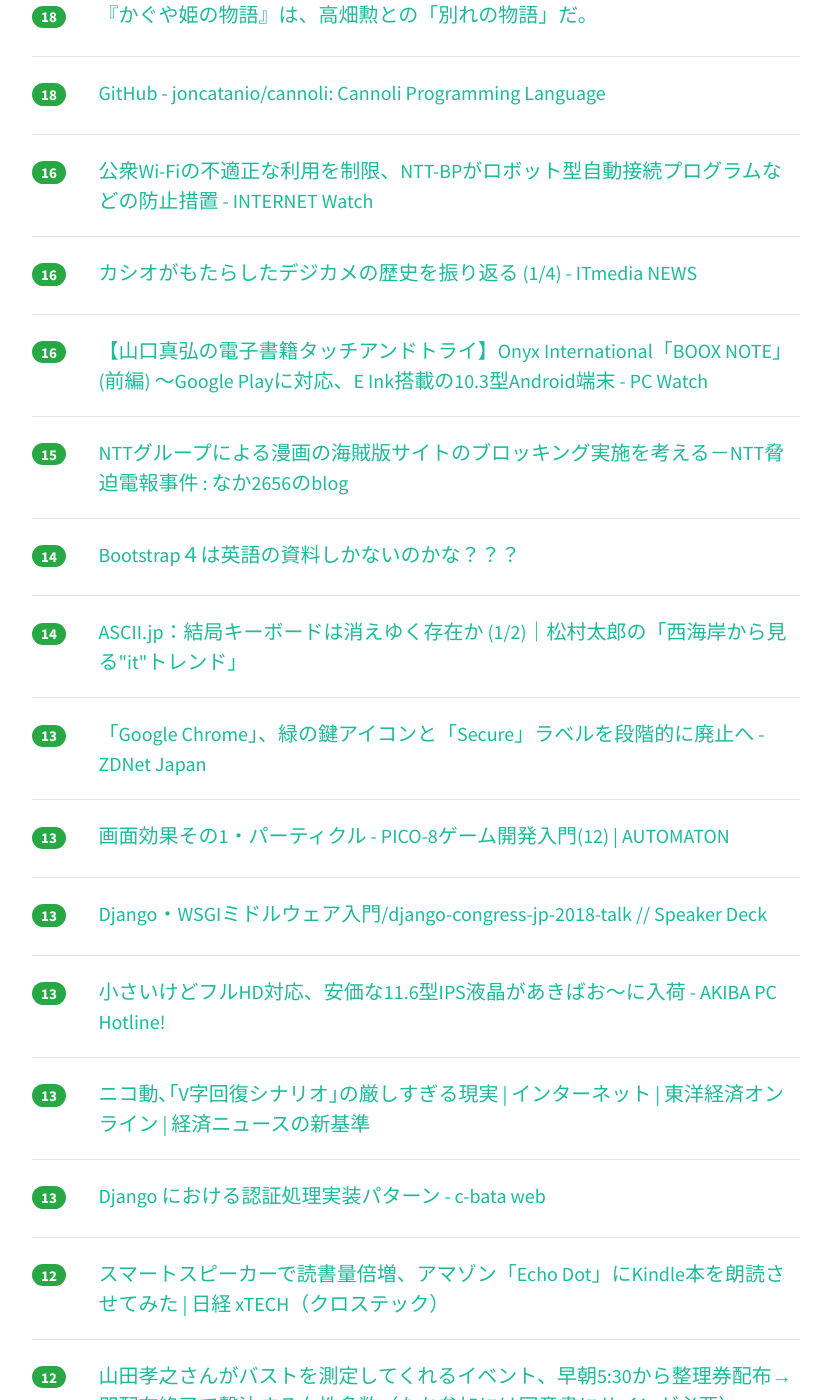
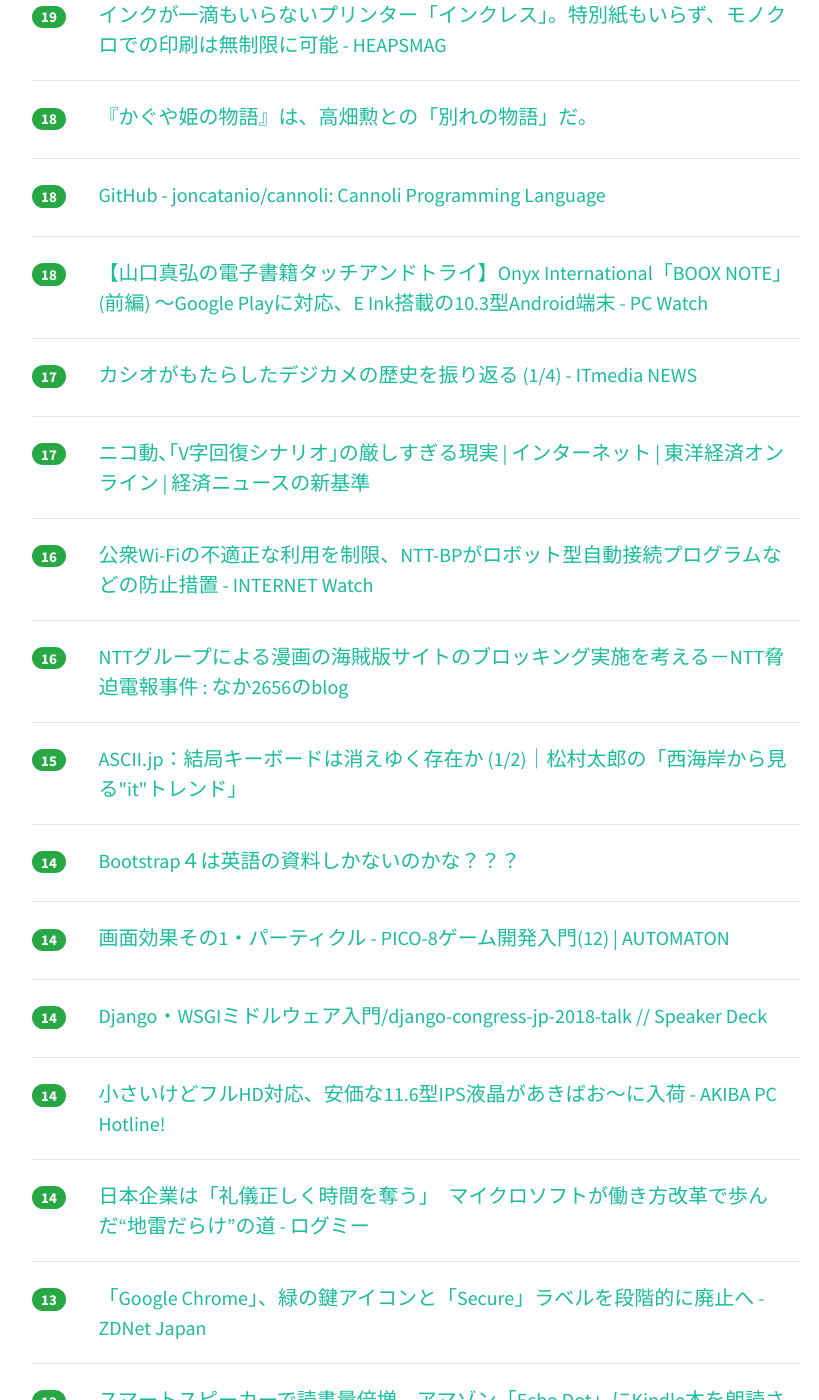
Before and after one commit to yatta47/hatena-matome-site, a Jekyll site: the page built from _posts/2018-05-19-hatena.md, in a window 1280 px wide and 1400 px high, scrolled down 2936 px. Shown: the whole window, without its empty margins (224-1043 px from the left). Built offline with Jekyll 4.4.1, drawn with Linux system fonts in a browser that asks for light colours; nearby versions of some CDN libraries; some of the changed text lies outside the part shown.

Commit message:
Updated 2018-05-19

```diff
--- a/_posts/2018-05-19-hatena.md
+++ b/_posts/2018-05-19-hatena.md
@@ -1,48 +1,48 @@
 ---
 layout: post
 title:  "2018-05-19 はてぶIT"
-date:   2018-05-19 18:02:56
+date:   2018-05-19 19:03:15
 tags: [it-hotentry]
 ---
-51 件のデータあり
+56 件のデータあり
 
 <hr><div class="row">
-<div class="col-1"><span class="badge badge-pill badge-success h2">752</span></div>
+<div class="col-1"><span class="badge badge-pill badge-success h2">890</span></div>
 <div class="col-11"><a href='https://logmi.jp/243422' target='_blank'>日本企業は「礼儀正しく時間を奪う」　マイクロソフトが働き方改革で歩んだ“地雷だらけ”の道 - ログミー</a></div>
 </div>
 <hr>
 <div class="row">
-<div class="col-1"><span class="badge badge-pill badge-success h2">193</span></div>
+<div class="col-1"><span class="badge badge-pill badge-success h2">206</span></div>
 <div class="col-11"><a href='https://qiita.com/mikesorae/items/ff8192fb9cf106262dbf' target='_blank'>やはりお前たちのRepositoryは間違っている</a></div>
 </div>
 <hr>
 <div class="row">
-<div class="col-1"><span class="badge badge-pill badge-success h2">103</span></div>
+<div class="col-1"><span class="badge badge-pill badge-success h2">107</span></div>
 <div class="col-11"><a href='http://mizchi.hatenablog.com/entry/2018/05/18/235509' target='_blank'>docker + k8s やってる - mizchi's blog</a></div>
 </div>
 <hr>
 <div class="row">
-<div class="col-1"><span class="badge badge-pill badge-success h2">82</span></div>
+<div class="col-1"><span class="badge badge-pill badge-success h2">87</span></div>
 <div class="col-11"><a href='http://b.hatena.ne.jp/entry/s/www3.nhk.or.jp/news/web_tokushu/2018_0518.html' target='_blank'>はてなブックマーク - 「非モテ」ネットコミュニティーに巣くう闇｜NHK NEWS WEB</a></div>
 </div>
 <hr>
 <div class="row">
-<div class="col-1"><span class="badge badge-pill badge-success h2">61</span></div>
+<div class="col-1"><span class="badge badge-pill badge-success h2">84</span></div>
 <div class="col-11"><a href='https://speakerdeck.com/itosho525/30dai-karashi-meruwebhurontoendoru-men' target='_blank'>30代から始めるwebフロントエンド入門 // Speaker Deck</a></div>
 </div>
 <hr>
 <div class="row">
-<div class="col-1"><span class="badge badge-pill badge-success h2">48</span></div>
+<div class="col-1"><span class="badge badge-pill badge-success h2">52</span></div>
 <div class="col-11"><a href='https://togetter.com/li/1227538' target='_blank'>「編集の赤字」と「校正・校閲の赤字」は違う - Togetter</a></div>
 </div>
 <hr>
 <div class="row">
-<div class="col-1"><span class="badge badge-pill badge-success h2">47</span></div>
+<div class="col-1"><span class="badge badge-pill badge-success h2">50</span></div>
 <div class="col-11"><a href='https://japan.cnet.com/article/35119262/' target='_blank'>“スマート自転車”レンタル「VANMOOF+」が9月に日本上陸--創業者が語る勝算 - CNET Japan</a></div>
 </div>
 <hr>
 <div class="row">
-<div class="col-1"><span class="badge badge-pill badge-success h2">34</span></div>
+<div class="col-1"><span class="badge badge-pill badge-success h2">36</span></div>
 <div class="col-11"><a href='http://www.itmedia.co.jp/mobile/articles/1805/18/news140.html' target='_blank'>mineoの「通信の最適化」、2018年9月末に解除が可能に　プレミアムコースの返金も - ITmedia Mobile</a></div>
 </div>
 <hr>
@@ -52,18 +52,23 @@ tags: [it-hotentry]
 </div>
 <hr>
 <div class="row">
+<div class="col-1"><span class="badge badge-pill badge-success h2">31</span></div>
+<div class="col-11"><a href='https://techracho.bpsinc.jp/hachi8833/2018_05_18/56549' target='_blank'>週刊Railsウォッチ（20180518）Paperclip開発終了、RailsアプリをGDPR準拠に、optparseはやっぱりいい、Rubyの`super`ほか</a></div>
+</div>
+<hr>
+<div class="row">
 <div class="col-1"><span class="badge badge-pill badge-success h2">29</span></div>
 <div class="col-11"><a href='https://gigazine.net/news/20180518-chrome-security-indicators/' target='_blank'>GoogleがChromeから将来的にHTTPS接続時の「保護された通信」という表示を排除する方針を発表 - GIGAZINE</a></div>
 </div>
 <hr>
 <div class="row">
-<div class="col-1"><span class="badge badge-pill badge-success h2">29</span></div>
-<div class="col-11"><a href='https://techracho.bpsinc.jp/hachi8833/2018_05_18/56549' target='_blank'>週刊Railsウォッチ（20180518）Paperclip開発終了、RailsアプリをGDPR準拠に、optparseはやっぱりいい、Rubyの`super`ほか</a></div>
+<div class="col-1"><span class="badge badge-pill badge-success h2">27</span></div>
+<div class="col-11"><a href='https://opensource.googleblog.com/2018/05/introducing-git-protocol-version-2.html' target='_blank'>Introducing Git protocol version 2 | Google Open Source Blog</a></div>
 </div>
 <hr>
 <div class="row">
-<div class="col-1"><span class="badge badge-pill badge-success h2">26</span></div>
-<div class="col-11"><a href='https://opensource.googleblog.com/2018/05/introducing-git-protocol-version-2.html' target='_blank'>Introducing Git protocol version 2 | Google Open Source Blog</a></div>
+<div class="col-1"><span class="badge badge-pill badge-success h2">25</span></div>
+<div class="col-11"><a href='https://ai-josyu.com/' target='_blank'>授業AIアシスタント「JOSYU」</a></div>
 </div>
 <hr>
 <div class="row">
@@ -72,8 +77,13 @@ tags: [it-hotentry]
 </div>
 <hr>
 <div class="row">
-<div class="col-1"><span class="badge badge-pill badge-success h2">23</span></div>
+<div class="col-1"><span class="badge badge-pill badge-success h2">24</span></div>
 <div class="col-11"><a href='https://gigazine.net/news/20180518-spacedrive-project/' target='_blank'>謎多きロケットエンジン「EMドライブ」と「マッハ効果スラスター」の実用化に向けた「スペースドライブ・プロジェクト」が始動 - GIGAZINE</a></div>
+</div>
+<hr>
+<div class="row">
+<div class="col-1"><span class="badge badge-pill badge-success h2">24</span></div>
+<div class="col-11"><a href='https://note.mu/noka_natukusa/n/nb34a5ea05170' target='_blank'>FANBOXやFANTIAなどパトロンサービス使うなら、まずは無料の近況報告だけでいいんじゃないのって話｜南柯そう／仲村｜note</a></div>
 </div>
 <hr>
 <div class="row">
@@ -83,22 +93,22 @@ tags: [it-hotentry]
 <hr>
 <div class="row">
 <div class="col-1"><span class="badge badge-pill badge-success h2">23</span></div>
-<div class="col-11"><a href='https://ai-josyu.com/' target='_blank'>授業AIアシスタント「JOSYU」</a></div>
+<div class="col-11"><a href='https://ameblo.jp/hal7pi/entry-12377075053.html' target='_blank'>秀丸ファイラーClassicをお勧めする3つの決定的な理由 | はるなぴ日記　アクセスアップ系の技術ブログ</a></div>
+</div>
+<hr>
+<div class="row">
+<div class="col-1"><span class="badge badge-pill badge-success h2">22</span></div>
+<div class="col-11"><a href='https://game.watch.impress.co.jp/docs/news/1122650.html' target='_blank'>サイバーガジェット、Joy-Conを挟んで使うNintendo Switch向けキーボード「CYBER・USBキーボード ブラック」発売決定 - GAME Watch</a></div>
+</div>
+<hr>
+<div class="row">
+<div class="col-1"><span class="badge badge-pill badge-success h2">22</span></div>
+<div class="col-11"><a href='http://jp.automaton.am/articles/newsjp/20180518-68136/' target='_blank'>匠に家をリフォームするシミュレーター『House Flipper』日本語対応でSteamにて発売。家を掃除し修理し改築し破壊する | AUTOMATON</a></div>
 </div>
 <hr>
 <div class="row">
 <div class="col-1"><span class="badge badge-pill badge-success h2">21</span></div>
 <div class="col-11"><a href='https://www.gamespark.jp/article/2018/05/18/80886.html' target='_blank'>日本の不良高校生を描くロシア産ACT『The friends of Ringo Ishikawa』がSteam配信！ | Game*Spark - 国内・海外ゲーム情報サイト</a></div>
-</div>
-<hr>
-<div class="row">
-<div class="col-1"><span class="badge badge-pill badge-success h2">21</span></div>
-<div class="col-11"><a href='http://jp.automaton.am/articles/newsjp/20180518-68136/' target='_blank'>匠に家をリフォームするシミュレーター『House Flipper』日本語対応でSteamにて発売。家を掃除し修理し改築し破壊する | AUTOMATON</a></div>
-</div>
-<hr>
-<div class="row">
-<div class="col-1"><span class="badge badge-pill badge-success h2">20</span></div>
-<div class="col-11"><a href='https://game.watch.impress.co.jp/docs/news/1122650.html' target='_blank'>サイバーガジェット、Joy-Conを挟んで使うNintendo Switch向けキーボード「CYBER・USBキーボード ブラック」発売決定 - GAME Watch</a></div>
 </div>
 <hr>
 <div class="row">
@@ -118,16 +128,6 @@ tags: [it-hotentry]
 <hr>
 <div class="row">
 <div class="col-1"><span class="badge badge-pill badge-success h2">20</span></div>
-<div class="col-11"><a href='https://ameblo.jp/hal7pi/entry-12377075053.html' target='_blank'>秀丸ファイラーClassicをお勧めする3つの決定的な理由 | はるなぴ日記　アクセスアップ系の技術ブログ</a></div>
-</div>
-<hr>
-<div class="row">
-<div class="col-1"><span class="badge badge-pill badge-success h2">20</span></div>
-<div class="col-11"><a href='https://note.mu/noka_natukusa/n/nb34a5ea05170' target='_blank'>FANBOXやFANTIAなどパトロンサービス使うなら、まずは無料の近況報告だけでいいんじゃないのって話｜南柯そう／仲村｜note</a></div>
-</div>
-<hr>
-<div class="row">
-<div class="col-1"><span class="badge badge-pill badge-success h2">20</span></div>
 <div class="col-11"><a href='http://bunshun.jp/articles/-/7395?page=1' target='_blank'>通信量を大幅節約！　街中のフリーWi-Fiに自動接続できるアプリが超便利 | 文春オンライン</a></div>
 </div>
 <hr>
@@ -142,6 +142,11 @@ tags: [it-hotentry]
 </div>
 <hr>
 <div class="row">
+<div class="col-1"><span class="badge badge-pill badge-success h2">19</span></div>
+<div class="col-11"><a href='http://heapsmag.com/inkless-development-of-printer-without-ink-like-film-to-digital-camera-environment-time-loss-financial-obligation-free' target='_blank'>インクが一滴もいらないプリンター「インクレス」。特別紙もいらず、モノクロでの印刷は無制限に可能 - HEAPSMAG</a></div>
+</div>
+<hr>
+<div class="row">
 <div class="col-1"><span class="badge badge-pill badge-success h2">18</span></div>
 <div class="col-11"><a href='https://www.huffingtonpost.jp/2018/05/18/the-tale-of-the-princess-kaguya_a_23437690/' target='_blank'>『かぐや姫の物語』は、高畑勲との「別れの物語」だ。</a></div>
 </div>
@@ -152,23 +157,33 @@ tags: [it-hotentry]
 </div>
 <hr>
 <div class="row">
+<div class="col-1"><span class="badge badge-pill badge-success h2">18</span></div>
+<div class="col-11"><a href='https://pc.watch.impress.co.jp/docs/column/ebook/1122425.html' target='_blank'>【山口真弘の電子書籍タッチアンドトライ】Onyx International「BOOX NOTE」(前編) ～Google Playに対応、E Ink搭載の10.3型Android端末 - PC Watch</a></div>
+</div>
+<hr>
+<div class="row">
+<div class="col-1"><span class="badge badge-pill badge-success h2">17</span></div>
+<div class="col-11"><a href='http://www.itmedia.co.jp/news/articles/1805/19/news012.html' target='_blank'>カシオがもたらしたデジカメの歴史を振り返る (1/4) - ITmedia NEWS</a></div>
+</div>
+<hr>
+<div class="row">
+<div class="col-1"><span class="badge badge-pill badge-success h2">17</span></div>
+<div class="col-11"><a href='https://toyokeizai.net/articles/-/221468' target='_blank'>ニコ動､｢V字回復シナリオ｣の厳しすぎる現実 | インターネット | 東洋経済オンライン | 経済ニュースの新基準</a></div>
+</div>
+<hr>
+<div class="row">
 <div class="col-1"><span class="badge badge-pill badge-success h2">16</span></div>
 <div class="col-11"><a href='https://internet.watch.impress.co.jp/docs/news/1122672.html' target='_blank'>公衆Wi-Fiの不適正な利用を制限、NTT-BPがロボット型自動接続プログラムなどの防止措置 - INTERNET Watch</a></div>
 </div>
 <hr>
 <div class="row">
 <div class="col-1"><span class="badge badge-pill badge-success h2">16</span></div>
-<div class="col-11"><a href='http://www.itmedia.co.jp/news/articles/1805/19/news012.html' target='_blank'>カシオがもたらしたデジカメの歴史を振り返る (1/4) - ITmedia NEWS</a></div>
-</div>
-<hr>
-<div class="row">
-<div class="col-1"><span class="badge badge-pill badge-success h2">16</span></div>
-<div class="col-11"><a href='https://pc.watch.impress.co.jp/docs/column/ebook/1122425.html' target='_blank'>【山口真弘の電子書籍タッチアンドトライ】Onyx International「BOOX NOTE」(前編) ～Google Playに対応、E Ink搭載の10.3型Android端末 - PC Watch</a></div>
+<div class="col-11"><a href='http://www.naka2656-b.site/archives/9371328.html' target='_blank'>NTTグループによる漫画の海賊版サイトのブロッキング実施を考える－NTT脅迫電報事件 : なか2656のblog</a></div>
 </div>
 <hr>
 <div class="row">
 <div class="col-1"><span class="badge badge-pill badge-success h2">15</span></div>
-<div class="col-11"><a href='http://www.naka2656-b.site/archives/9371328.html' target='_blank'>NTTグループによる漫画の海賊版サイトのブロッキング実施を考える－NTT脅迫電報事件 : なか2656のblog</a></div>
+<div class="col-11"><a href='http://ascii.jp/elem/000/001/678/1678497/' target='_blank'>ASCII.jp：結局キーボードは消えゆく存在か (1/2)｜松村太郎の「西海岸から見る"it"トレンド」</a></div>
 </div>
 <hr>
 <div class="row">
@@ -178,7 +193,22 @@ tags: [it-hotentry]
 <hr>
 <div class="row">
 <div class="col-1"><span class="badge badge-pill badge-success h2">14</span></div>
-<div class="col-11"><a href='http://ascii.jp/elem/000/001/678/1678497/' target='_blank'>ASCII.jp：結局キーボードは消えゆく存在か (1/2)｜松村太郎の「西海岸から見る"it"トレンド」</a></div>
+<div class="col-11"><a href='http://jp.automaton.am/devlog/technical/pico-8-for-beginners-vol12/' target='_blank'>画面効果その1・パーティクル - PICO-8ゲーム開発入門(12) | AUTOMATON</a></div>
+</div>
+<hr>
+<div class="row">
+<div class="col-1"><span class="badge badge-pill badge-success h2">14</span></div>
+<div class="col-11"><a href='https://speakerdeck.com/thinkami/django-congress-jp-2018-talk' target='_blank'>Django・WSGIミドルウェア入門/django-congress-jp-2018-talk // Speaker Deck</a></div>
+</div>
+<hr>
+<div class="row">
+<div class="col-1"><span class="badge badge-pill badge-success h2">14</span></div>
+<div class="col-11"><a href='https://akiba-pc.watch.impress.co.jp/docs/news/news/1122713.html' target='_blank'>小さいけどフルHD対応、安価な11.6型IPS液晶があきばお～に入荷 - AKIBA PC Hotline!</a></div>
+</div>
+<hr>
+<div class="row">
+<div class="col-1"><span class="badge badge-pill badge-success h2">14</span></div>
+<div class="col-11"><a href='https://logmi.jp/243422?pg=2' target='_blank'>日本企業は「礼儀正しく時間を奪う」　マイクロソフトが働き方改革で歩んだ“地雷だらけ”の道 - ログミー</a></div>
 </div>
 <hr>
 <div class="row">
@@ -188,22 +218,7 @@ tags: [it-hotentry]
 <hr>
 <div class="row">
 <div class="col-1"><span class="badge badge-pill badge-success h2">13</span></div>
-<div class="col-11"><a href='http://jp.automaton.am/devlog/technical/pico-8-for-beginners-vol12/' target='_blank'>画面効果その1・パーティクル - PICO-8ゲーム開発入門(12) | AUTOMATON</a></div>
-</div>
-<hr>
-<div class="row">
-<div class="col-1"><span class="badge badge-pill badge-success h2">13</span></div>
-<div class="col-11"><a href='https://speakerdeck.com/thinkami/django-congress-jp-2018-talk' target='_blank'>Django・WSGIミドルウェア入門/django-congress-jp-2018-talk // Speaker Deck</a></div>
-</div>
-<hr>
-<div class="row">
-<div class="col-1"><span class="badge badge-pill badge-success h2">13</span></div>
-<div class="col-11"><a href='https://akiba-pc.watch.impress.co.jp/docs/news/news/1122713.html' target='_blank'>小さいけどフルHD対応、安価な11.6型IPS液晶があきばお～に入荷 - AKIBA PC Hotline!</a></div>
-</div>
-<hr>
-<div class="row">
-<div class="col-1"><span class="badge badge-pill badge-success h2">13</span></div>
-<div class="col-11"><a href='https://toyokeizai.net/articles/-/221468' target='_blank'>ニコ動､｢V字回復シナリオ｣の厳しすぎる現実 | インターネット | 東洋経済オンライン | 経済ニュースの新基準</a></div>
+<div class="col-11"><a href='http://tech.nikkeibp.co.jp/atcl/nxt/column/18/00096/00003/' target='_blank'>スマートスピーカーで読書量倍増、アマゾン「Echo Dot」にKindle本を朗読させてみた | 日経 xTECH（クロステック）</a></div>
 </div>
 <hr>
 <div class="row">
@@ -212,8 +227,8 @@ tags: [it-hotentry]
 </div>
 <hr>
 <div class="row">
-<div class="col-1"><span class="badge badge-pill badge-success h2">12</span></div>
-<div class="col-11"><a href='http://tech.nikkeibp.co.jp/atcl/nxt/column/18/00096/00003/' target='_blank'>スマートスピーカーで読書量倍増、アマゾン「Echo Dot」にKindle本を朗読させてみた | 日経 xTECH（クロステック）</a></div>
+<div class="col-1"><span class="badge badge-pill badge-success h2">13</span></div>
+<div class="col-11"><a href='https://logmi.jp/243422?pg=1' target='_blank'>日本企業は「礼儀正しく時間を奪う」　マイクロソフトが働き方改革で歩んだ“地雷だらけ”の道 - ログミー</a></div>
 </div>
 <hr>
 <div class="row">
@@ -227,13 +242,23 @@ tags: [it-hotentry]
 </div>
 <hr>
 <div class="row">
-<div class="col-1"><span class="badge badge-pill badge-success h2">10</span></div>
-<div class="col-11"><a href='http://www.nicovideo.jp/watch/sm33227073' target='_blank'>やばたにえん　/　結月ゆかり　【やばたにえんオリジナル曲】 - ニコニコ動画</a></div>
+<div class="col-1"><span class="badge badge-pill badge-success h2">11</span></div>
+<div class="col-11"><a href='http://www.shigo45.com/entry/2018/05/18/224815' target='_blank'>https化した後にsearch console や Google アナリティクス の設定を変更する（WordPressでプラグインGoogle XML Sitemapsを使用中の場合） - 45 For Trash</a></div>
+</div>
+<hr>
+<div class="row">
+<div class="col-1"><span class="badge badge-pill badge-success h2">11</span></div>
+<div class="col-11"><a href='http://q.hatena.ne.jp/1193655652' target='_blank'>　㎡の書き順は２とＭどちらが先が正しいのですか？　正しいと呼… - 人力検索はてな</a></div>
+</div>
+<hr>
+<div class="row">
+<div class="col-1"><span class="badge badge-pill badge-success h2">11</span></div>
+<div class="col-11"><a href='http://inaniwa3.hatenablog.com/entry/2018/05/19/114840' target='_blank'>ファイル名 DSC_0001.jpg - inaniwa3's blog</a></div>
 </div>
 <hr>
 <div class="row">
 <div class="col-1"><span class="badge badge-pill badge-success h2">10</span></div>
-<div class="col-11"><a href='http://www.shigo45.com/entry/2018/05/18/224815' target='_blank'>https化した後にsearch console や Google アナリティクス の設定を変更する（WordPressでプラグインGoogle XML Sitemapsを使用中の場合） - 45 For Trash</a></div>
+<div class="col-11"><a href='http://www.nicovideo.jp/watch/sm33227073' target='_blank'>やばたにえん　/　結月ゆかり　【やばたにえんオリジナル曲】 - ニコニコ動画</a></div>
 </div>
 <hr>
 <div class="row">
@@ -252,12 +277,12 @@ tags: [it-hotentry]
 </div>
 <hr>
 <div class="row">
-<div class="col-1"><span class="badge badge-pill badge-success h2">7</span></div>
+<div class="col-1"><span class="badge badge-pill badge-success h2">9</span></div>
+<div class="col-11"><a href='http://b.hatena.ne.jp/entry/b.hatena.ne.jp/entry/s/www3.nhk.or.jp/news/web_tokushu/2018_0518.html' target='_blank'>はてなブックマーク - はてなブックマーク - 「非モテ」ネットコミュニティーに巣くう闇｜NHK NEWS WEB</a></div>
+</div>
+<hr>
+<div class="row">
+<div class="col-1"><span class="badge badge-pill badge-success h2">8</span></div>
 <div class="col-11"><a href='http://twitter.com/sumerokiiyasaka/status/997430009961766912' target='_blank'>take4さんのツイート: "須田慎一郎氏「今季日大は絶好調で、日大にブレーキを掛けたい意向が背景にあったのではないかと考えると全ての辻褄が合う。それを全部明らかにしてしまうと、ア</a></div>
 </div>
 <hr>
-<div class="row">
-<div class="col-1"><span class="badge badge-pill badge-success h2">6</span></div>
-<div class="col-11"><a href='http://q.hatena.ne.jp/1193655652' target='_blank'>　㎡の書き順は２とＭどちらが先が正しいのですか？　正しいと呼… - 人力検索はてな</a></div>
-</div>
-<hr>
```
